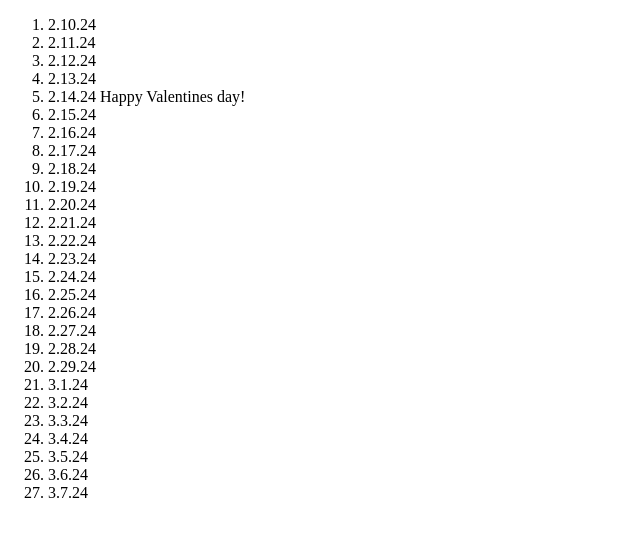
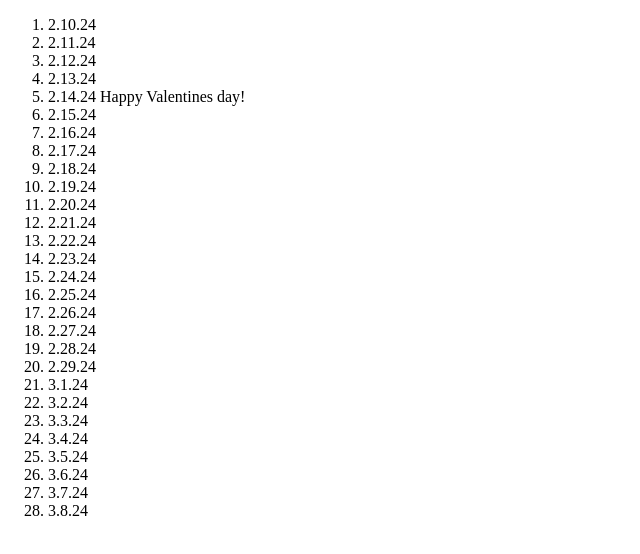
Before and after one commit to TragerT/Daily-programing-tracker, a plain HTML site: page index.html in a window 1280 px wide. Shown: the whole page, without its empty margins (0-640 px from the left). Drawn offline with Linux system fonts and the light colour scheme.

Commit message:
Update index.html

```diff
--- a/index.html
+++ b/index.html
@@ -35,6 +35,7 @@
         <li>3.5.24</li>
         <li>3.6.24</li>
         <li>3.7.24</li>
+        <li>3.8.24</li>
     </ol>
 
 </body>
```
